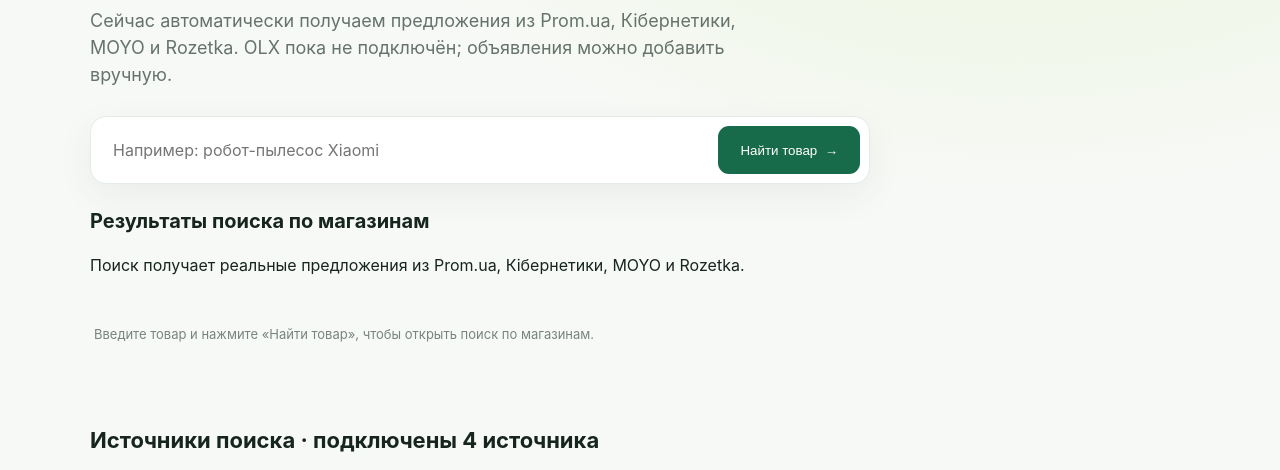
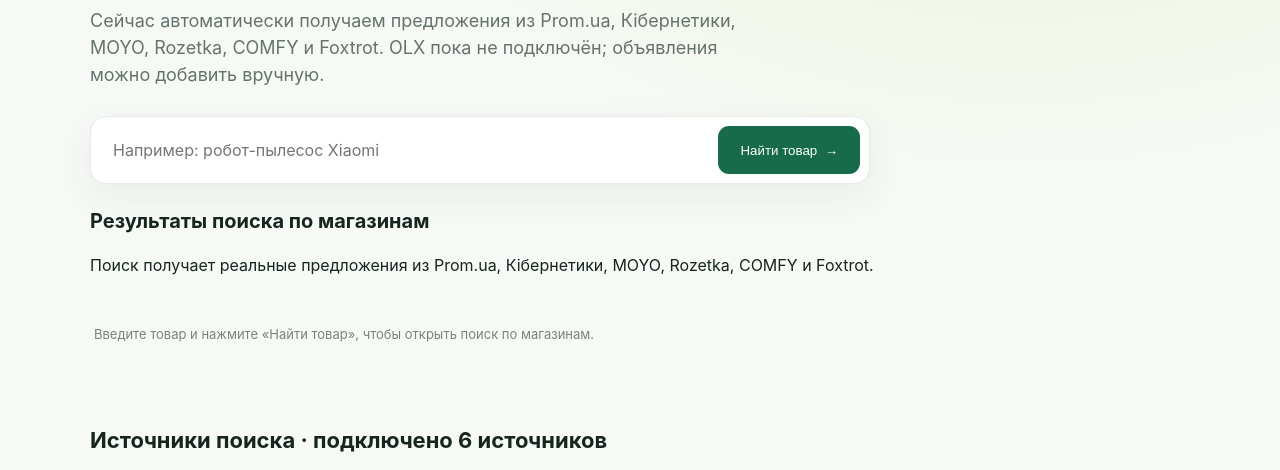
Before and after one commit to baarin/deshevche-price, a plain HTML site: page index.html in a window 1280 px wide. Shown: the part 328-798 px from the top of the page. Drawn offline with Linux system fonts and the light colour scheme.

Commit message:
Update site source list

```diff
--- a/index.html
+++ b/index.html
@@ -39,20 +39,20 @@
     <section class="hero"><div class="wrap">
       <span class="eyebrow" data-i18n="eyebrow">Сравнение цен в одном поиске</span>
       <h1 data-i18n="headline">Найди нужный товар.<br>Плати меньше.</h1>
-      <p class="lead" data-i18n="lead">Автоматически получаем предложения из Prom.ua, Кібернетики, MOYO и Rozetka. OLX пока не подключён; объявления можно добавить вручную.</p>
+      <p class="lead" data-i18n="lead">Автоматически получаем предложения из Prom.ua, Кібернетики, MOYO, Rozetka, COMFY и Foxtrot. OLX пока не подключён; объявления можно добавить вручную.</p>
       <form class="searchbox" id="searchForm">
         <input id="query" type="search" data-i18n-placeholder="placeholder" placeholder="Например: робот-пылесос Xiaomi" aria-label="Название товара" required>
         <button type="submit" data-i18n="searchButton">Найти товар&nbsp; →</button>
       </form>
-      <div class="search-results" id="searchResults" aria-live="polite"><h2 data-i18n="resultsTitle">Поиск по магазинам</h2><p data-i18n="resultsNote">Поиск получает реальные предложения из Prom.ua, Кібернетики, MOYO и Rozetka.</p><div class="result-links" id="resultLinks"></div><p class="api-status" id="apiStatus" aria-live="polite"></p><div class="product-results" id="productResults"></div><div class="paste-box" id="pasteBox"><strong data-i18n="pasteTitle">Добавить объявления OLX в список</strong><p data-i18n="pasteHelp">Скопируйте текст найденных объявлений на OLX и вставьте сюда. Мы выделим цены и отсортируем объявления.</p><input id="olxUrl" type="url" data-i18n-placeholder="directUrlPlaceholder" placeholder="Вставьте прямую ссылку на объявление OLX (необязательно)" aria-label="Прямая ссылка на объявление OLX"><textarea id="olxPaste" data-i18n-placeholder="pastePlaceholder" placeholder="Вставьте сюда скопированный текст со страницы OLX..."></textarea><div class="paste-actions"><button type="button" id="parseOlx" data-i18n="parseButton">Показать объявления</button><small id="parseStatus" aria-live="polite"></small></div><div class="listing-grid" id="listingGrid"></div></div></div>
+      <div class="search-results" id="searchResults" aria-live="polite"><h2 data-i18n="resultsTitle">Поиск по магазинам</h2><p data-i18n="resultsNote">Поиск получает реальные предложения из Prom.ua, Кібернетики, MOYO, Rozetka, COMFY и Foxtrot.</p><div class="result-links" id="resultLinks"></div><p class="api-status" id="apiStatus" aria-live="polite"></p><div class="product-results" id="productResults"></div><div class="paste-box" id="pasteBox"><strong data-i18n="pasteTitle">Добавить объявления OLX в список</strong><p data-i18n="pasteHelp">Скопируйте текст найденных объявлений на OLX и вставьте сюда. Мы выделим цены и отсортируем объявления.</p><input id="olxUrl" type="url" data-i18n-placeholder="directUrlPlaceholder" placeholder="Вставьте прямую ссылку на объявление OLX (необязательно)" aria-label="Прямая ссылка на объявление OLX"><textarea id="olxPaste" data-i18n-placeholder="pastePlaceholder" placeholder="Вставьте сюда скопированный текст со страницы OLX..."></textarea><div class="paste-actions"><button type="button" id="parseOlx" data-i18n="parseButton">Показать объявления</button><small id="parseStatus" aria-live="polite"></small></div><div class="listing-grid" id="listingGrid"></div></div></div>
       <div class="hint" id="searchHint" data-i18n="hint">Введите товар и нажмите «Найти товар», чтобы открыть поиск по магазинам.</div>
     </div></section>
     <section class="sources"><div class="wrap">
-      <h2 class="section-title" data-i18n="sourcesTitle">Источники поиска · подключены 4 источника</h2>
-      <div class="chips"><span class="chip">Prom.ua</span><span class="chip">Кібернетики</span><span class="chip">MOYO</span><span class="chip">Rozetka</span></div>
+      <h2 class="section-title" data-i18n="sourcesTitle">Источники поиска · подключено 6 источников</h2>
+      <div class="chips"><span class="chip">Prom.ua</span><span class="chip">Кібернетики</span><span class="chip">MOYO</span><span class="chip">COMFY</span><span class="chip">Foxtrot</span><span class="chip">Rozetka</span></div>
     </div></section>
     <div class="wrap">
-      <section class="notice"><div class="notice-icon">🔎</div><div><strong data-i18n="noticeTitle">Сравниваем сопоставимые товары</strong><p data-i18n="noticeText">Сайт автоматически получает предложения из Prom.ua, Кібернетики, MOYO и Rozetka. OLX пока не подключён; объявления можно добавить вручную, вставив скопированный текст.</p></div></section>
+      <section class="notice"><div class="notice-icon">🔎</div><div><strong data-i18n="noticeTitle">Сравниваем сопоставимые товары</strong><p data-i18n="noticeText">Сайт автоматически получает предложения из Prom.ua, Кібернетики, MOYO, Rozetka, COMFY и Foxtrot. OLX пока не подключён; объявления можно добавить вручную, вставив скопированный текст.</p></div></section>
       <section class="bottom">
         <article class="card"><h2 data-i18n="supportTitle">❤️ Поддержать проект</h2><p data-i18n="supportText">Поиск будет бесплатным. Позже добавим добровольную поддержку проекта без обязательных платежей.</p></article>
         <article class="card"><h2 data-i18n="reviewsTitle">⭐ Отзывы пользователей</h2><p data-i18n="reviewsText">Добавим возможность оценить сайт и оставить отзыв после запуска поиска.</p></article>
@@ -67,19 +67,19 @@
         tagline:"Поиск выгодных цен в Украине",
         eyebrow:"Сравнение цен в одном поиске",
         headline:"Найди нужный товар.<br>Плати меньше.",
-        lead:"Сейчас автоматически получаем предложения из Prom.ua, Кібернетики, MOYO и Rozetka. OLX пока не подключён; объявления можно добавить вручную.",
+        lead:"Сейчас автоматически получаем предложения из Prom.ua, Кібернетики, MOYO, Rozetka, COMFY и Foxtrot. OLX пока не подключён; объявления можно добавить вручную.",
         placeholder:"Например: робот-пылесос Xiaomi",
         searchButton:"Найти товар&nbsp; →",
         hint:"Введите товар и нажмите «Найти товар», чтобы открыть поиск по магазинам.",
         resultsTitle:"Результаты поиска по магазинам",
-        resultsNote:"Поиск получает реальные предложения из Prom.ua, Кібернетики, MOYO и Rozetka.",
-        apiLoading:"Ищем предложения в Prom.ua, Кібернетики, MOYO и Rozetka…", apiEmpty:"По этому запросу подходящих предложений не найдено.", apiError:"Не удалось выполнить поиск. Попробуйте ещё раз позже.", resultCount:"Найдено предложений: {count}", openOffer:"Открыть предложение", sellerUnknown:"Продавец не указан",
+        resultsNote:"Поиск получает реальные предложения из Prom.ua, Кібернетики, MOYO, Rozetka, COMFY и Foxtrot.",
+        apiLoading:"Ищем предложения в Prom.ua, Кібернетики, MOYO, Rozetka, COMFY и Foxtrot…", apiEmpty:"По этому запросу подходящих предложений не найдено.", apiError:"Не удалось выполнить поиск. Попробуйте ещё раз позже.", resultCount:"Найдено предложений: {count}", openOffer:"Открыть предложение", sellerUnknown:"Продавец не указан",
         pasteTitle:"Добавить объявления OLX в список", pasteHelp:"Скопируйте текст найденных объявлений на OLX и вставьте сюда. Мы выделим цены и отсортируем объявления.", pastePlaceholder:"Вставьте сюда скопированный текст со страницы OLX...", parseButton:"Показать объявления", parseEmpty:"Не удалось распознать объявления. Скопируйте больше текста со страницы OLX вместе с ценами в грн.", parseCount:"Найдено объявлений: {count}", directUrlPlaceholder:"Вставьте прямую ссылку на объявление OLX (необязательно)", noDirectUrl:"Прямая ссылка не добавлена",
         listingLink:"Открыть объявление OLX", listingSearchLink:"Найти товар на OLX",
-        sourcesTitle:"Источники поиска · подключены 4 источника",
+        sourcesTitle:"Источники поиска · подключено 6 источников",
         otherStores:"Другие магазины",
         noticeTitle:"Как работает поиск сейчас",
-        noticeText:"Сайт автоматически получает предложения из Prom.ua, Кібернетики, MOYO и Rozetka. OLX пока не подключён; объявления можно добавить вручную, вставив скопированный текст.",
+        noticeText:"Сайт автоматически получает предложения из Prom.ua, Кібернетики, MOYO, Rozetka, COMFY и Foxtrot. OLX пока не подключён; объявления можно добавить вручную, вставив скопированный текст.",
         supportTitle:"❤️ Поддержать проект",
         supportText:"Поиск будет бесплатным. Позже добавим добровольную поддержку проекта без обязательных платежей.",
         reviewsTitle:"⭐ Отзывы пользователей",
@@ -92,19 +92,19 @@
         tagline:"Пошук вигідних цін в Україні",
         eyebrow:"Порівняння цін в одному пошуку",
         headline:"Знайди потрібний товар.<br>Плати менше.",
-        lead:"Зараз автоматично отримуємо пропозиції з Prom.ua, Кібернетики, MOYO та Rozetka. OLX поки не підключено; оголошення можна додати вручну.",
+        lead:"Зараз автоматично отримуємо пропозиції з Prom.ua, Кібернетики, MOYO, Rozetka, COMFY та Foxtrot. OLX поки не підключено; оголошення можна додати вручну.",
         placeholder:"Наприклад: робот-пилосос Xiaomi",
         searchButton:"Знайти товар&nbsp; →",
         hint:"Введіть товар і натисніть «Знайти товар», щоб відкрити пошук у магазинах.",
         resultsTitle:"Результати пошуку в магазинах",
-        resultsNote:"Пошук отримує реальні пропозиції з Prom.ua, Кібернетики, MOYO та Rozetka.",
-        apiLoading:"Шукаємо пропозиції на Prom.ua, Кібернетики, MOYO та Rozetka…", apiEmpty:"За цим запитом відповідних пропозицій не знайдено.", apiError:"Не вдалося виконати пошук. Спробуйте ще раз пізніше.", resultCount:"Знайдено пропозицій: {count}", openOffer:"Відкрити пропозицію", sellerUnknown:"Продавця не вказано",
+        resultsNote:"Пошук отримує реальні пропозиції з Prom.ua, Кібернетики, MOYO, Rozetka, COMFY та Foxtrot.",
+        apiLoading:"Шукаємо пропозиції на Prom.ua, Кібернетики, MOYO, Rozetka, COMFY та Foxtrot…", apiEmpty:"За цим запитом відповідних пропозицій не знайдено.", apiError:"Не вдалося виконати пошук. Спробуйте ще раз пізніше.", resultCount:"Знайдено пропозицій: {count}", openOffer:"Відкрити пропозицію", sellerUnknown:"Продавця не вказано",
         pasteTitle:"Додати оголошення OLX до списку", pasteHelp:"Скопіюйте текст знайдених оголошень на OLX і вставте сюди. Ми визначимо ціни та відсортуємо оголошення.", pastePlaceholder:"Вставте сюди скопійований текст зі сторінки OLX...", parseButton:"Показати оголошення", parseEmpty:"Не вдалося розпізнати оголошення. Скопіюйте більше тексту зі сторінки OLX разом із цінами в грн.", parseCount:"Знайдено оголошень: {count}", directUrlPlaceholder:"Вставте пряме посилання на оголошення OLX (необов’язково)", noDirectUrl:"Пряме посилання не додано",
         listingLink:"Відкрити оголошення OLX", listingSearchLink:"Знайти товар на OLX",
-        sourcesTitle:"Джерела пошуку · підключено 4 джерела",
+        sourcesTitle:"Джерела пошуку · підключено 6 джерел",
         otherStores:"Інші магазини",
         noticeTitle:"Як зараз працює пошук",
-        noticeText:"Сайт автоматично отримує пропозиції з Prom.ua, Кібернетики, MOYO та Rozetka. OLX поки не підключено; оголошення можна додати вручну, вставивши скопійований текст.",
+        noticeText:"Сайт автоматично отримує пропозиції з Prom.ua, Кібернетики, MOYO, Rozetka, COMFY та Foxtrot. OLX поки не підключено; оголошення можна додати вручну, вставивши скопійований текст.",
         supportTitle:"❤️ Підтримати проєкт",
         supportText:"Пошук буде безкоштовним. Пізніше додамо добровільну підтримку проєкту без обов’язкових платежів.",
         reviewsTitle:"⭐ Відгуки користувачів",
@@ -117,19 +117,19 @@
         tagline:"Find better prices in Ukraine",
         eyebrow:"Compare prices in one search",
         headline:"Find what you need.<br>Pay less.",
-        lead:"We automatically retrieve offers from Prom.ua, Kibernetiki, MOYO and Rozetka. OLX is not connected yet; listings can be added manually.",
+        lead:"We automatically retrieve offers from Prom.ua, Kibernetiki, MOYO, Rozetka, COMFY and Foxtrot. OLX is not connected yet; listings can be added manually.",
         placeholder:"For example: Xiaomi robot vacuum",
         searchButton:"Find a product&nbsp; →",
         hint:"Enter a product and select “Find a product” to open searches across stores.",
         resultsTitle:"Store search results",
-        resultsNote:"Search retrieves real offers from Prom.ua, Kibernetiki, MOYO and Rozetka.",
-        apiLoading:"Searching Prom.ua, Kibernetiki, MOYO and Rozetka offers…", apiEmpty:"No matching offers were found for this query.", apiError:"Search failed. Please try again later.", resultCount:"Offers found: {count}", openOffer:"Open offer", sellerUnknown:"Seller not specified",
+        resultsNote:"Search retrieves real offers from Prom.ua, Kibernetiki, MOYO, Rozetka, COMFY and Foxtrot.",
+        apiLoading:"Searching Prom.ua, Kibernetiki, MOYO, Rozetka, COMFY and Foxtrot offers…", apiEmpty:"No matching offers were found for this query.", apiError:"Search failed. Please try again later.", resultCount:"Offers found: {count}", openOffer:"Open offer", sellerUnknown:"Seller not specified",
         pasteTitle:"Add OLX listings to the list", pasteHelp:"Copy the text of the listings from OLX and paste it here. We will detect prices and sort the listings.", pastePlaceholder:"Paste copied text from the OLX page here...", parseButton:"Show listings", parseEmpty:"Could not recognize listings. Copy more text from the OLX page, including prices in UAH.", parseCount:"Listings found: {count}", directUrlPlaceholder:"Paste the direct OLX listing URL (optional)", noDirectUrl:"No direct listing URL added",
         listingLink:"Open OLX listing", listingSearchLink:"Search this item on OLX",
-        sourcesTitle:"Search sources · 4 sources connected",
+        sourcesTitle:"Search sources · 6 sources connected",
         otherStores:"Other stores",
         noticeTitle:"How search works right now",
-        noticeText:"The site automatically retrieves offers from Prom.ua, Kibernetiki, MOYO and Rozetka. OLX is not connected yet; listings can be added manually by pasting copied text.",
+        noticeText:"The site automatically retrieves offers from Prom.ua, Kibernetiki, MOYO, Rozetka, COMFY and Foxtrot. OLX is not connected yet; listings can be added manually by pasting copied text.",
         supportTitle:"❤️ Support the project",
         supportText:"Search will be free. Later, we may add an optional way to support the project. No payment will be required.",
         reviewsTitle:"⭐ User reviews",
```
